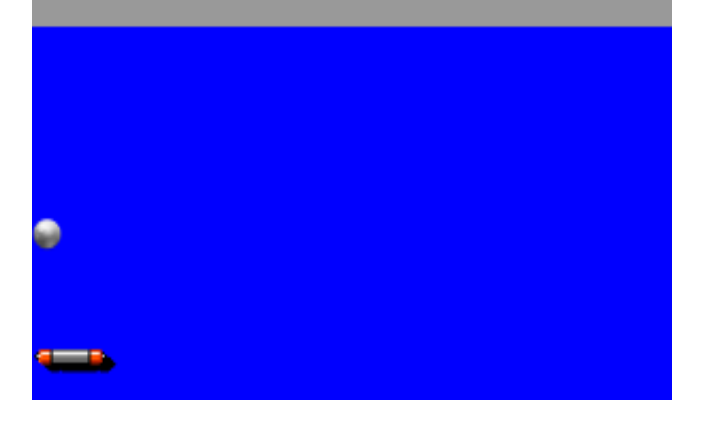
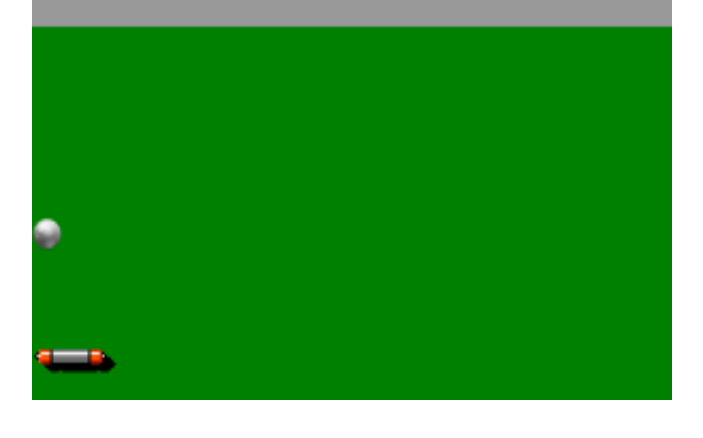
Before and after one commit to csfeijo/arka-node, a plain HTML site: page index.html in a window 1280 px wide. Shown: the whole page, without its empty margins (288-991 px from the left). Drawn offline with Linux system fonts and the light colour scheme.

Commit message:
Add custom sounds. Add random background. Add Bounce.

```diff
--- a/index.html
+++ b/index.html
@@ -16,7 +16,8 @@
     <div style="display:none;">
       <img src="sprites/vaus.gif" id="p1" />
       <img src="sprites/grey_ball.png" id="ball" />
-      <audio id="fallSound" src="sounds/fall.ogg"></audio>
+      <audio id="bounceSound" src="sounds/bounce.ogg"></audio>
+      <audio id="diedSound" src="sounds/died.ogg"></audio>
     </div>
     </body>
   <script src="js/context.js"></script>
--- a/js/context.js
+++ b/js/context.js
@@ -7,6 +7,7 @@
 	var Quick = com.dgsprb.quick.Quick;
   var GameObject = com.dgsprb.quick.GameObject;
 	var Scene = com.dgsprb.quick.Scene;
+	var Point = com.dgsprb.quick.Point;
 
 	function main() {
 		Quick.setName('Arkanoid');
@@ -17,8 +18,11 @@
 	var Background = (function () {
 
 		function Background() {
+		  var arrBgs = ['red', 'green', 'blue', 'black'],
+		      rand   = Math.floor(Math.random() * (arrBgs.length -1));
+
 			GameObject.call(this);
-			this.setColor('blue');
+			this.setColor(arrBgs[rand]);
 			this.setWidth(Quick.getCanvasWidth());
 			this.setHeight(Quick.getCanvasHeight());
 		}; Background.prototype = Object.create(GameObject.prototype);
@@ -40,13 +44,13 @@
 
 	})();
 
+
 	var GameScene = (function () {
 
 		function GameScene() {
 			Scene.call(this);
 			this.add(new Background());
 			this.add(new Menu());
-
 
 			var player = new Player();
 			this.add(player);
@@ -81,10 +85,21 @@
 
     Ball.prototype.onCollision = function (gameObject) {
 			if (gameObject.hasTag("player")) {
-				Quick.play("fallSound");
-				//this.expire();
+				Quick.play("bounceSound");
 				console.log('collision!');
 				this.bounceY();
+
+			  //var point = new Point(0, 300);
+        //this.setSpeedToPoint(0.5, point);
+			}
+		};
+
+		Ball.prototype.update = function () {
+			// checks for falling off the bottom of the screen
+			if (this.getTop() > Quick.getCanvasHeight()) {
+			  console.log('out');
+			  Quick.play("diedSound");
+			  this.expire();
 			}
 		};
 
```
Also changed, not shown: 3 other files.
